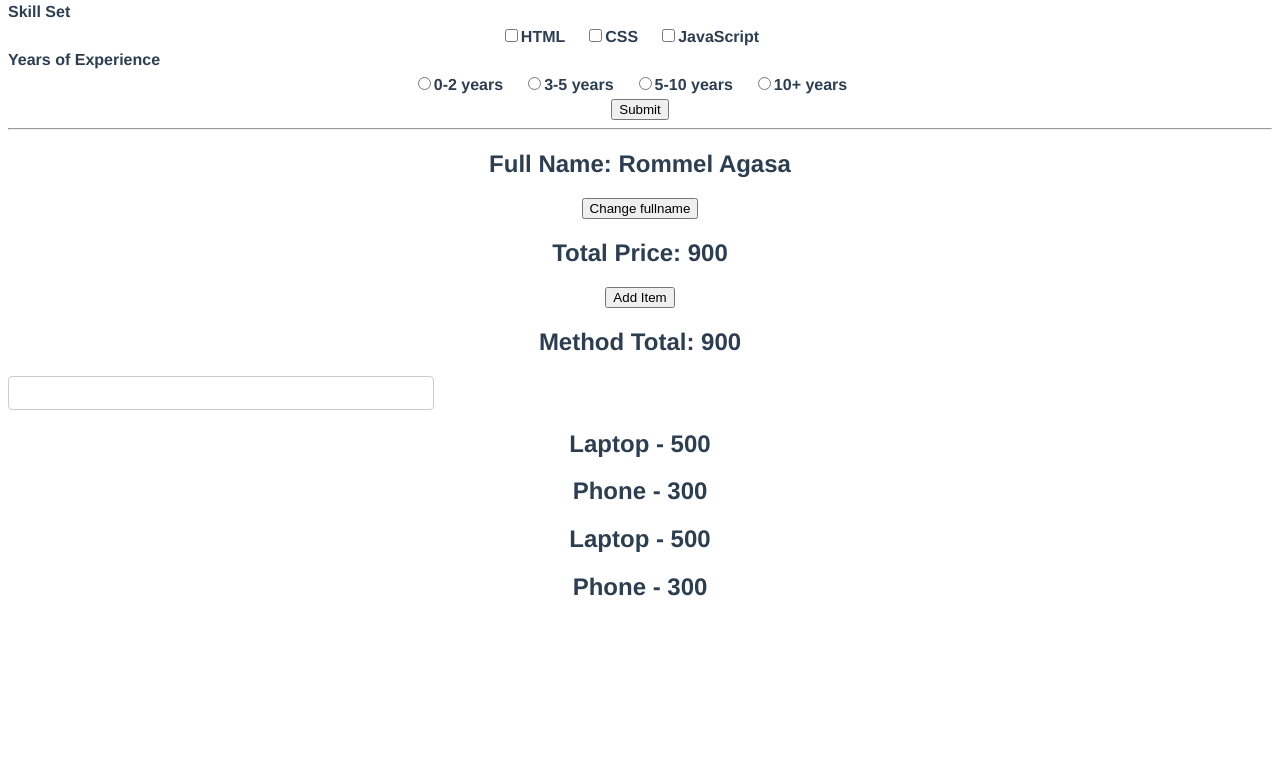
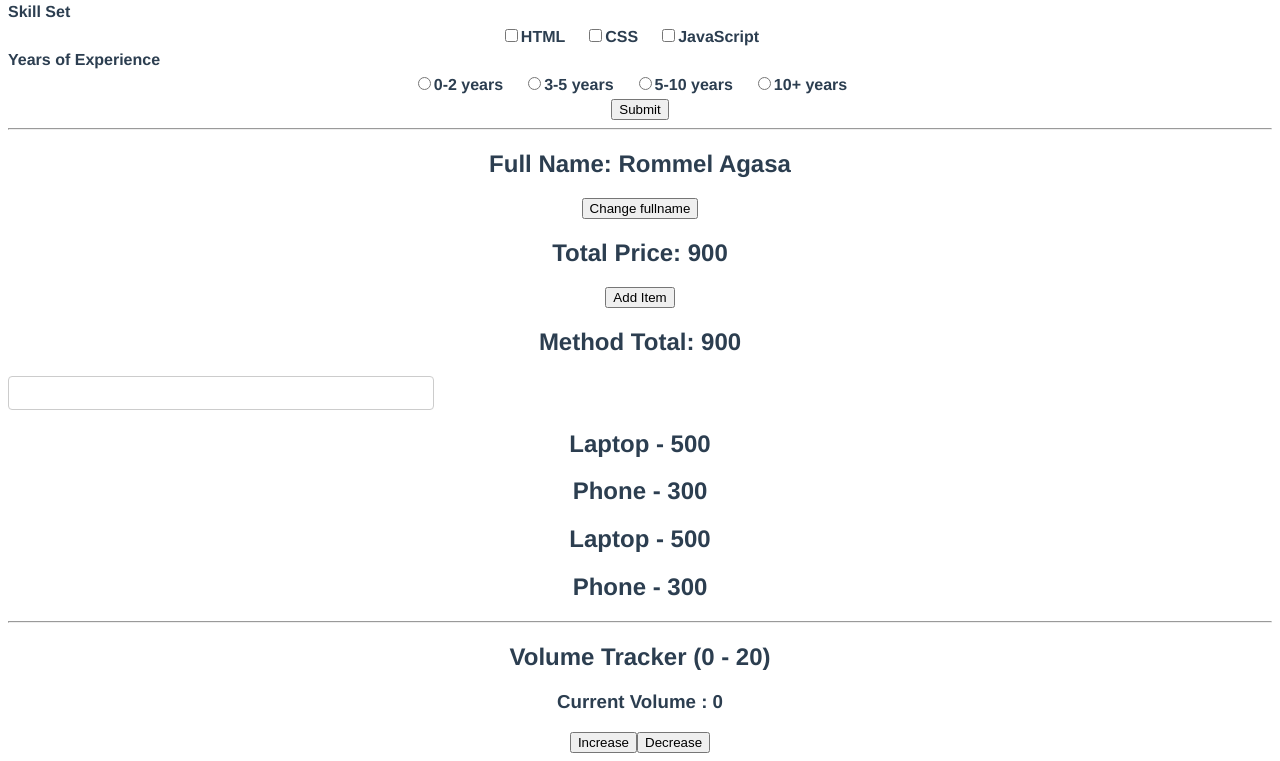
Before and after one commit to RommelAgasa/learn_vue_js, a Vue app: page / in a window 1280 px wide. Shown: the part 3930-4691 px from the top of the page. Before the commit the page ends 4551 px from the top, so only its background shows below. Built offline with nearby package versions, Linux system fonts and the light colour scheme.

Commit message:
- watchers

```diff
--- a/src/App.vue
+++ b/src/App.vue
@@ -63,6 +63,8 @@
   <FormHandling></FormHandling>
   <hr>
   <ComputedProperties></ComputedProperties>
+  <hr>
+  <LearnWatchers></LearnWatchers>
 
 </template>
 
@@ -72,6 +74,10 @@ import Methods from './components/LearnMethods.vue';
 import EventHandling from './components/EventHandling.vue';
 import FormHandling from './components/FormHandling.vue';
 import ComputedProperties from './components/ComputedProperties.vue';
+import LearnWatchers from './components/LearnWatchers.vue';
+
+
+
 
 export default {
   name: 'App',
@@ -80,7 +86,8 @@ export default {
     Methods,
     EventHandling,
     FormHandling,
-    ComputedProperties
+    ComputedProperties,
+    LearnWatchers
   },
   data(){
     const obj = {
--- /dev/null
+++ b/src/components/LearnWatchers.vue
@@ -0,0 +1,46 @@
+<template>
+
+    <h2>Volume Tracker (0 - 20)</h2>
+    <h3>Current Volume : {{ volume }}</h3>
+    <div>
+        <button @click="volume += 2">Increase</button>
+        <button @click="volume -= 2">Decrease</button>
+    </div>
+
+</template>
+
+
+<script>
+
+export default {
+    name: 'LearnWatchers',
+    data() {
+        return {
+            volume: 0
+        }
+    },
+    methods: {
+
+    },
+    computed: {
+
+    },
+    watch: {
+        volume(newValue, oldValue){
+            if(newValue > oldValue && newValue === 16){
+                alert('Listening to a high volume for a long time my damage your hearing.');
+            }
+        }
+    }
+}
+
+</script>
+
+
+<style>
+#learn-watchers {
+  border: 1px solid #ccc;
+  padding: 20px;
+  margin-top: 20px;
+}
+</style>
```
